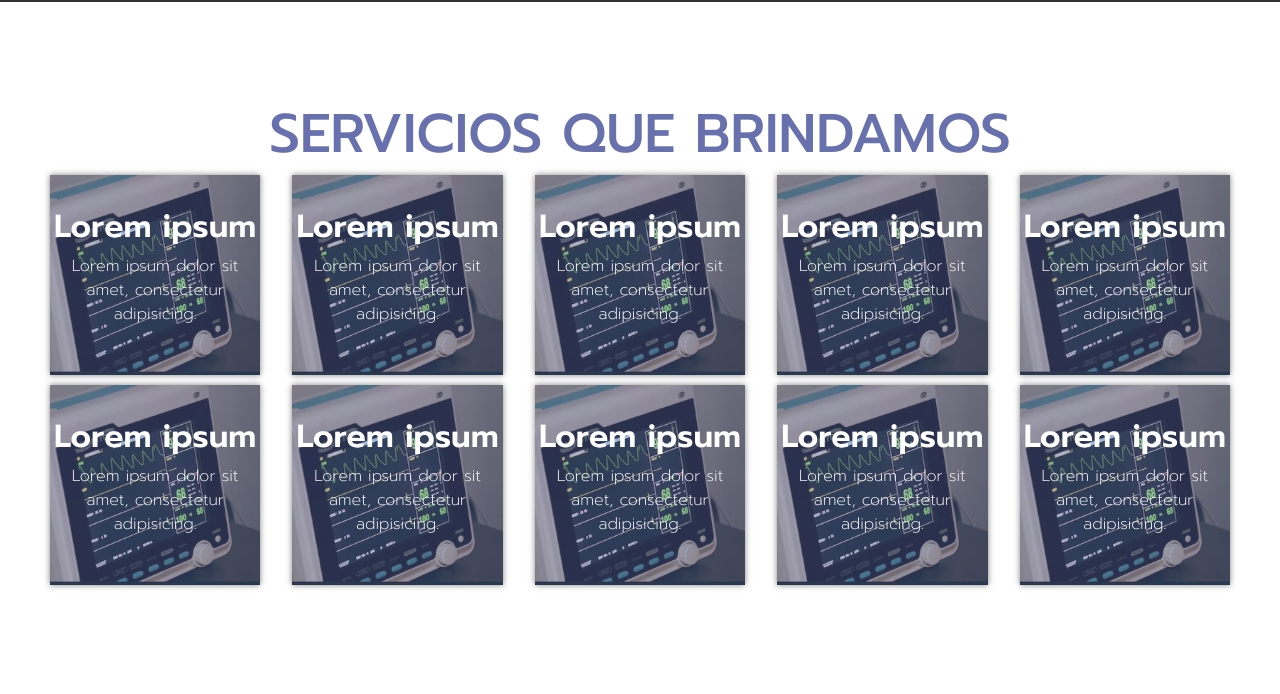
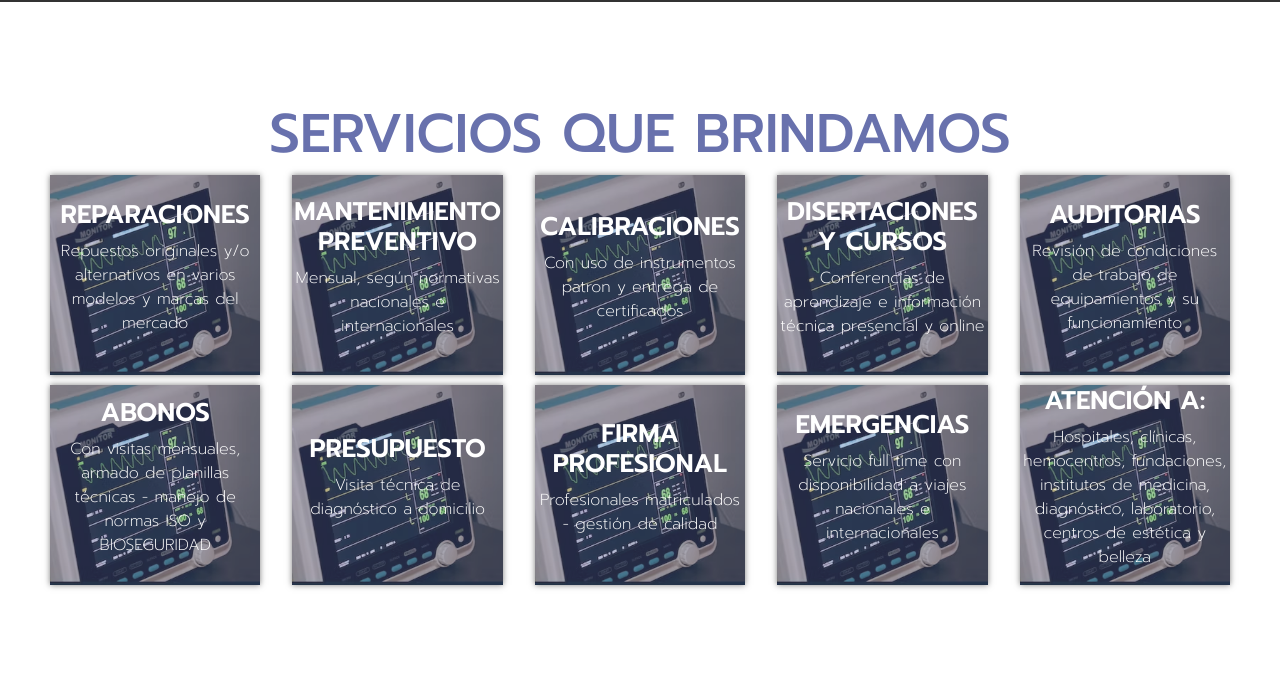
Before and after one commit to FrancoUrsino/chris, a website: page pages/services.html in a window 1280 px wide. Shown: the part 669-1363 px from the top of the page. Drawn offline with nearby package versions, Linux system fonts and the light colour scheme.

Commit message:
finish services section

```diff
--- a/pages/services.html
+++ b/pages/services.html
@@ -64,80 +64,80 @@
         <div class="cards__container">
           <img src="../img/slide-2.avif"  class="cards__img" alt="">
           <div class="cards__hover">
-            <h2 class="cards__hover--title">Lorem ipsum</h2>
-            <p class="cards__hover--text">Lorem ipsum dolor sit amet, consectetur adipisicing.</p>
+            <h2 class="cards__hover--title">REPARACIONES</h2>
+            <p class="cards__hover--text">Repuestos originales y/o alternativos en varios modelos y marcas del mercado</p>
           </div>
         </div>
 
         <div class="cards__container">
           <img src="../img/slide-2.avif"  class="cards__img" alt="">
           <div class="cards__hover">
-            <h2 class="cards__hover--title">Lorem ipsum</h2>
-            <p class="cards__hover--text">Lorem ipsum dolor sit amet, consectetur adipisicing.</p>
+            <h2 class="cards__hover--title">MANTENIMIENTO PREVENTIVO</h2>
+            <p class="cards__hover--text">Mensual, según normativas nacionales e internacionales</p>
           </div>
         </div>
 
         <div class="cards__container">
           <img src="../img/slide-2.avif"  class="cards__img" alt="">
           <div class="cards__hover">
-            <h2 class="cards__hover--title">Lorem ipsum</h2>
-            <p class="cards__hover--text">Lorem ipsum dolor sit amet, consectetur adipisicing.</p>
+            <h2 class="cards__hover--title">CALIBRACIONES</h2>
+            <p class="cards__hover--text">Con uso de instrumentos patron y entrega de certificados</p>
           </div>
         </div>
 
         <div class="cards__container">
           <img src="../img/slide-2.avif"  class="cards__img" alt="">
           <div class="cards__hover">
-            <h2 class="cards__hover--title">Lorem ipsum</h2>
-            <p class="cards__hover--text">Lorem ipsum dolor sit amet, consectetur adipisicing.</p>
+            <h2 class="cards__hover--title">DISERTACIONES Y CURSOS</h2>
+            <p class="cards__hover--text">Conferencias de aprendizaje e información técnica presencial y online</p>
           </div>
         </div>
 
         <div class="cards__container">
           <img src="../img/slide-2.avif"  class="cards__img" alt="">
           <div class="cards__hover">
-            <h2 class="cards__hover--title">Lorem ipsum</h2>
-            <p class="cards__hover--text">Lorem ipsum dolor sit amet, consectetur adipisicing.</p>
+            <h2 class="cards__hover--title">AUDITORIAS</h2>
+            <p class="cards__hover--text">Revisión de condiciones de trabajo de equipamientos y su funcionamiento</p>
           </div>
         </div>
 
         <div class="cards__container">
           <img src="../img/slide-2.avif"  class="cards__img" alt="">
           <div class="cards__hover">
-            <h2 class="cards__hover--title">Lorem ipsum</h2>
-            <p class="cards__hover--text">Lorem ipsum dolor sit amet, consectetur adipisicing.</p>
+            <h2 class="cards__hover--title">ABONOS</h2>
+            <p class="cards__hover--text">Con visitas mensuales, armado de planillas técnicas -<span class="text__span"> manejo de normas ISO y BIOSEGURIDAD</span></p>
           </div>
         </div>
 
         <div class="cards__container">
           <img src="../img/slide-2.avif"  class="cards__img" alt="">
           <div class="cards__hover">
-            <h2 class="cards__hover--title">Lorem ipsum</h2>
-            <p class="cards__hover--text">Lorem ipsum dolor sit amet, consectetur adipisicing.</p>
+            <h2 class="cards__hover--title">PRESUPUESTO</h2>
+            <p class="cards__hover--text">Visita técnica de diagnóstico a domicilio</p>
           </div>
         </div>
 
         <div class="cards__container">
           <img src="../img/slide-2.avif"  class="cards__img" alt="">
           <div class="cards__hover">
-            <h2 class="cards__hover--title">Lorem ipsum</h2>
-            <p class="cards__hover--text">Lorem ipsum dolor sit amet, consectetur adipisicing.</p>
+            <h2 class="cards__hover--title">FIRMA PROFESIONAL</h2>
+            <p class="cards__hover--text">Profesionales matriculados - <span class="text__span">gestión de calidad</span></p>
           </div>
         </div>
 
         <div class="cards__container">
           <img src="../img/slide-2.avif"  class="cards__img" alt="">
           <div class="cards__hover">
-            <h2 class="cards__hover--title">Lorem ipsum</h2>
-            <p class="cards__hover--text">Lorem ipsum dolor sit amet, consectetur adipisicing.</p>
+            <h2 class="cards__hover--title">EMERGENCIAS</h2>
+            <p class="cards__hover--text">Servicio full time con disponibilidad a viajes nacionales e internacionales</p>
           </div>
         </div>
 
         <div class="cards__container">
           <img src="../img/slide-2.avif"  class="cards__img" alt="">
           <div class="cards__hover">
-            <h2 class="cards__hover--title">Lorem ipsum</h2>
-            <p class="cards__hover--text">Lorem ipsum dolor sit amet, consectetur adipisicing.</p>
+            <h2 class="cards__hover--title">ATENCIÓN A:</h2>
+            <p class="cards__hover--text">Hospitales, clínicas, hemocentros, fundaciones, institutos de medicina, diagnóstico, laboratorio, centros de estética y belleza</p>
           </div>
         </div>
       </div>
--- a/scss/_services.scss
+++ b/scss/_services.scss
@@ -43,7 +43,7 @@
     width: 100%;
     height: 100%;
     top: 0;
-    background-color: rgba(104, 113, 173, .4);
+    background-color: rgba(104, 113, 173, .35);
     transition: transform .5s;
     display: flex;
     justify-content: center;
@@ -53,6 +53,8 @@
     &--title{
       color: $white;
       font-weight: 600;
+      font-size: 1.6rem;
+      text-align: center;
     }
 
     &--text{
```
Also changed, not shown: css/style.css, 1 other file.
